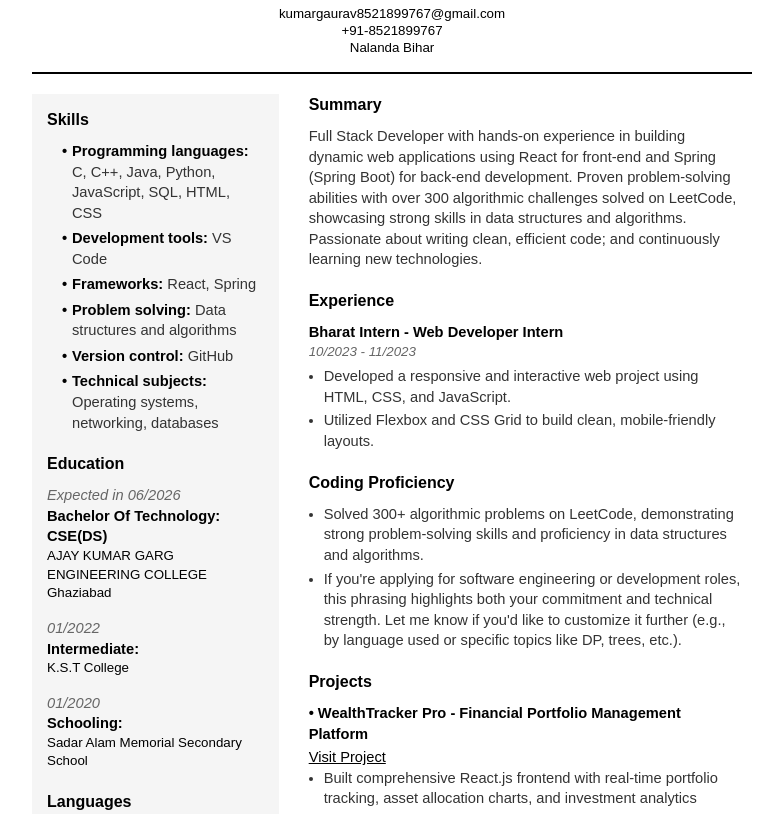
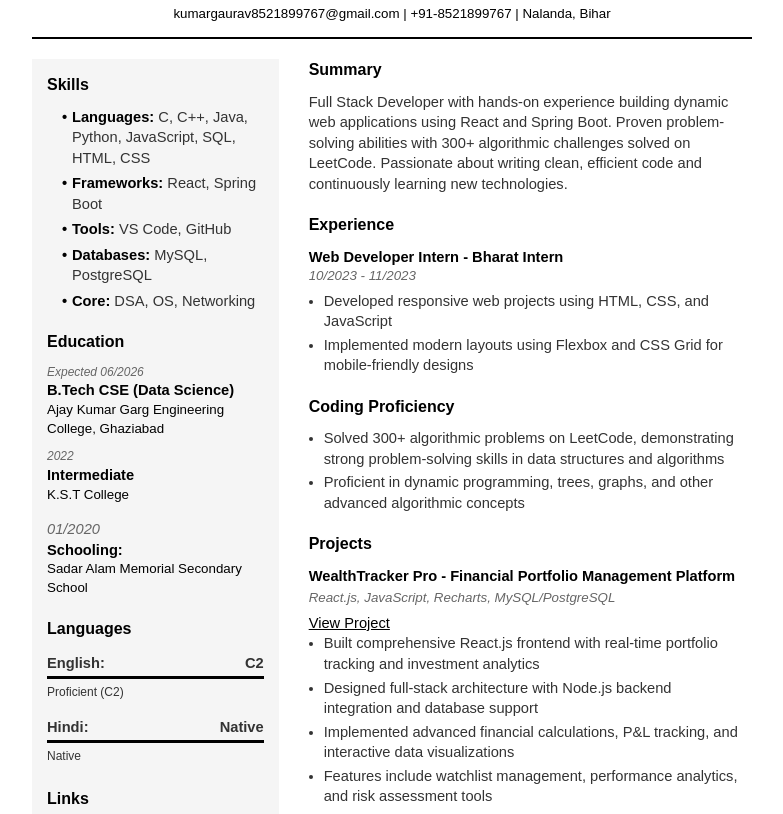
Before and after one commit to Gaurav85218/resume, a plain HTML site: page index.html in a window 1280 px wide. Shown: the part 96-910 px from the top of the page, without its empty margins (248-1031 px from the left). Drawn offline with Linux system fonts and the light colour scheme.

Commit message:
Update index.html

```diff
--- a/index.html
+++ b/index.html
@@ -10,9 +10,7 @@
     <div class="header">
         <div class="name">GAURAV KUMAR</div>
         <div class="contact-info">
-            kumargaurav8521899767@gmail.com<br>
-            +91-8521899767<br>
-            Nalanda Bihar
+            kumargaurav8521899767@gmail.com | +91-8521899767 | Nalanda, Bihar
         </div>
     </div>
 
@@ -21,29 +19,27 @@
             <div class="section">
                 <div class="section-title">Skills</div>
                 <ul class="skills-list">
-                    <li><span class="skill-category">Programming languages:</span> C, C++, Java, Python, JavaScript, SQL, HTML, CSS</li>
-                    <li><span class="skill-category">Development tools:</span> VS Code</li>
-                    <li><span class="skill-category">Frameworks:</span> React, Spring</li>
-                    <li><span class="skill-category">Problem solving:</span> Data structures and algorithms</li>
-                    <li><span class="skill-category">Version control:</span> GitHub</li>
-                    <li><span class="skill-category">Technical subjects:</span> Operating systems, networking, databases</li>
+                    <li><span class="skill-category">Languages:</span> C, C++, Java, Python, JavaScript, SQL, HTML, CSS</li>
+                    <li><span class="skill-category">Frameworks:</span> React, Spring Boot</li>
+                    <li><span class="skill-category">Tools:</span> VS Code, GitHub</li>
+                    <li><span class="skill-category">Databases:</span> MySQL, PostgreSQL</li>
+                    <li><span class="skill-category">Core:</span> DSA, OS, Networking</li>
                 </ul>
             </div>
 
             <div class="section">
                 <div class="section-title">Education</div>
                 <div class="education-item">
-                    <div style="font-style: italic; color: #666;">Expected in 06/2026</div>
-                    <div class="degree">Bachelor Of Technology: CSE(DS)</div>
-                    <div class="school">AJAY KUMAR GARG ENGINEERING COLLEGE<br>Ghaziabad</div>
+                    <div style="font-style: italic; color: #666; font-size: 9pt;">Expected 06/2026</div>
+                    <div class="degree">B.Tech CSE (Data Science)</div>
+                    <div class="school">Ajay Kumar Garg Engineering College, Ghaziabad</div>
                 </div>
 
-                <div class="education-item" style="margin-top: 15px;">
-                    <div style="font-style: italic; color: #666;">01/2022</div>
-                    <div class="degree">Intermediate:</div>
+                <div class="education-item" style="margin-top: 10px;">
+                    <div style="font-style: italic; color: #666; font-size: 9pt;">2022</div>
+                    <div class="degree">Intermediate</div>
                     <div class="school">K.S.T College</div>
                 </div>
-
                 <div class="education-item" style="margin-top: 15px;">
                     <div style="font-style: italic; color: #666;">01/2020</div>
                     <div class="degree">Schooling:</div>
@@ -51,7 +47,7 @@
                 </div>
             </div>
 
-            <div class="section">
+             <div class="section">
                 <div class="section-title">Languages</div>
                 <div class="language-item">
                     <strong>English:</strong> <span style="text-align: right; float: right;"><strong>C2</strong></span><br>
@@ -66,30 +62,30 @@
             </div>
 
             <div class="section">
-                <div class="section-title">Websites, Portfolios, Profiles</div>
-                <ol class="links-list">
-                    <a href="https://www.linkedin.com/in/gaurav-kumar-767990256/">Linkedin</a><br>
-                    <a href="https://github.com/Gaurav8521">Git</a><br>
-                    <a href="https://gaurav8518.github.io/new-portfolio/">portfolio</a><br>
-                    <a href="https://leetcode.com/u/kumargaurav8521899767/">leetcode</a>
-                </ol>
+                <div class="section-title">Links</div>
+                <div class="links-list">
+                    <a href="https://www.linkedin.com/in/gaurav-kumar-767990256/">LinkedIn Profile</a><br>
+                    <a href="https://github.com/Gaurav8521">GitHub</a><br>
+                    <a href="https://gaurav8518.github.io/new-portfolio/">Portfolio</a><br>
+                    <a href="https://leetcode.com/u/kumargaurav8521899767/">LeetCode</a>
+                </div>
             </div>
         </div>
 
         <div class="right-column">
-            <div class="section">
+            <div class="section summary">
                 <div class="section-title">Summary</div>
-                <p>Full Stack Developer with hands-on experience in building dynamic web applications using React for front-end and Spring (Spring Boot) for back-end development. Proven problem-solving abilities with over 300 algorithmic challenges solved on LeetCode, showcasing strong skills in data structures and algorithms. Passionate about writing clean, efficient code; and continuously learning new technologies.</p>
+                <p>Full Stack Developer with hands-on experience building dynamic web applications using React and Spring Boot. Proven problem-solving abilities with 300+ algorithmic challenges solved on LeetCode. Passionate about writing clean, efficient code and continuously learning new technologies.</p>
             </div>
 
             <div class="section">
                 <div class="section-title">Experience</div>
                 <div class="subsection">
-                    <div class="job-title">Bharat Intern - Web Developer Intern</div>
+                    <div class="job-title">Web Developer Intern - Bharat Intern</div>
                     <div class="company-date">10/2023 - 11/2023</div>
                     <ul>
-                        <li>Developed a responsive and interactive web project using HTML, CSS, and JavaScript.</li>
-                        <li>Utilized Flexbox and CSS Grid to build clean, mobile-friendly layouts.</li>
+                        <li>Developed responsive web projects using HTML, CSS, and JavaScript</li>
+                        <li>Implemented modern layouts using Flexbox and CSS Grid for mobile-friendly designs</li>
                     </ul>
                 </div>
             </div>
@@ -97,8 +93,8 @@
             <div class="section">
                 <div class="section-title">Coding Proficiency</div>
                 <ul>
-                    <li>Solved 300+ algorithmic problems on LeetCode, demonstrating strong problem-solving skills and proficiency in data structures and algorithms.</li>
-                    <li>If you're applying for software engineering or development roles, this phrasing highlights both your commitment and technical strength. Let me know if you'd like to customize it further (e.g., by language used or specific topics like DP, trees, etc.).</li>
+                    <li>Solved 300+ algorithmic problems on LeetCode, demonstrating strong problem-solving skills in data structures and algorithms</li>
+                    <li>Proficient in dynamic programming, trees, graphs, and other advanced algorithmic concepts</li>
                 </ul>
             </div>
 
@@ -106,18 +102,17 @@
                 <div class="section-title">Projects</div>
 
                 <div class="subsection">
-                    <div class="project-title">• WealthTracker Pro - Financial Portfolio Management Platform</div>
-                    <a href="https://github.com/Gaurav85218/WealthTracker-Pro---Financial-Portfolio-Management-Platform/tree/main" id="prolink">Visit Project</a>
+                    <div class="project-title">WealthTracker Pro - Financial Portfolio Management Platform</div>
+                    <div class="tech-stack">React.js, JavaScript, Recharts, MySQL/PostgreSQL</div>
+                    <a href="https://github.com/Gaurav85218/WealthTracker-Pro---Financial-Portfolio-Management-Platform/tree/main" id="prolink">View Project</a>
                     <ul>
-                        <li>Built comprehensive React.js frontend with real-time portfolio tracking, asset allocation charts, and investment analytics</li>
-                        <li>Designed full-stack architecture ready for Node.js backend integration with MySQL/PostgreSQL database</li>
+                        <li>Built comprehensive React.js frontend with real-time portfolio tracking and investment analytics</li>
+                        <li>Designed full-stack architecture with Node.js backend integration and database support</li>
                         <li>Implemented advanced financial calculations, P&L tracking, and interactive data visualizations</li>
-                        <li>Demonstrates fintech domain knowledge with features like watchlist management, performance analytics, and risk assessment</li>
-                        <li>Tech Stack: React.js, JavaScript, Recharts, responsive design, financial data modeling</li>
+                        <li>Features include watchlist management, performance analytics, and risk assessment tools</li>
                     </ul>
                 </div>
-
-                <div class="subsection">
+                 <div class="subsection">
                     <div class="project-title">Web-Based Temp Converter</div>
                     <div class="tech-stack">Tech Stack: React.HTML, CSS, JavaScript</div>
                     <p>Designed a web-based temperature converter with a clean UI and unit selection, and used JavaScript to perform accurate temperature conversions on user input, practiced DOM manipulation and responsive styling</p>
```
